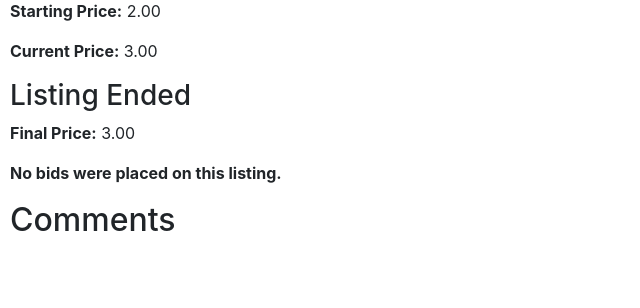
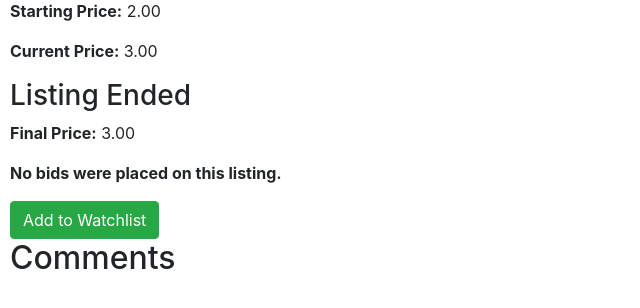
Before and after one commit to Jessicacktodd/CS50-Project2, a Django app: page /listing/1/ in a window 1280 px wide. Shown: the part 250-558 px from the top of the page, without its empty margins (0-640 px from the left). Run offline with Django 3.2, Linux system fonts and the light colour scheme; data comes from the database, SQL or seed files in the repository; both versions use the stored data as it was after the commit; data that the repository does not hold is empty; some libraries are stand-ins or nearby versions.

Commit message:
added watchlist functionality

```diff
--- a/auctions/models.py
+++ b/auctions/models.py
@@ -16,6 +16,7 @@ class AuctionListing(models.Model):
     is_active = models.BooleanField(default=True)
     winner = models.ForeignKey(User, on_delete=models.SET_NULL, related_name="auctions_won", null=True, blank=True)
     seller = models.ForeignKey(User, on_delete=models.CASCADE, related_name="listings")
+    watchlist = models.ManyToManyField(User, related_name="listing_watchlist")
 
     def __str__(self):
         return self.title
--- a/auctions/templates/auctions/layout.html
+++ b/auctions/templates/auctions/layout.html
@@ -25,6 +25,9 @@
                     <a class="nav-link" href="{% url 'create_listing' %}">Create Listing</a>
                 </li>
                 <li class="nav-item">
+                    <a class="nav-link" href="{% url 'watchlist' %}">Watchlist</a>
+                </li>
+                <li class="nav-item">
                     <a class="nav-link" href="{% url 'logout' %}">Log Out</a>
                 </li>
             {% else %}
--- a/auctions/templates/auctions/listing.html
+++ b/auctions/templates/auctions/listing.html
@@ -52,6 +52,19 @@
     {% endif %}
 {% endif %}
 
+
+{% if in_watchlist %}
+    <form action="{% url 'removeWatchlist' listing.id %}" method="post">
+        {% csrf_token %}
+        <button type="submit" class="btn btn-danger">Remove from Watchlist</button>
+    </form>
+{% else %}
+    <form action="{% url 'addWatchlist' listing.id %}" method="post">
+        {% csrf_token %}
+        <button type="submit" class="btn btn-success">Add to Watchlist</button>
+    </form>
+{% endif %}
+
 <h2>Comments</h2>
 
 <br>
--- a/auctions/urls.py
+++ b/auctions/urls.py
@@ -12,4 +12,7 @@ urlpatterns = [
     path("listing/<int:listing_id>/place_bid", views.place_bid, name="place_bid"),
     path("listing/<int:listing_id>/close", views.close_listing, name="close_listing"),
     path("listing/<int:listing_id>/comments", views.comments, name="comments"),
+    path("remove_watchlist/<int:listing_id>", views.remove_watchlist, name="removeWatchlist"),
+    path("add_to_watchlist/<int:listing_id>", views.add_to_watchlist, name="addWatchlist"),
+    path("watchlist", views.display_watchlist, name="watchlist"),
 ]
--- a/auctions/views.py
+++ b/auctions/views.py
@@ -116,12 +116,14 @@ def create_listing(request):
 def listing(request, listing_id):
     listing = get_object_or_404(AuctionListing, pk=listing_id)
     is_seller = request.user == listing.seller
+    in_watchlist = request.user in listing.watchlist.all()
     comments = listing.comments.all()
 
     context = {
         "listing": listing,
         "is_seller": is_seller,
-        "comments": comments
+        "in_watchlist": in_watchlist,
+        "comments": listing.comments.all()
     }
 
     if not listing.is_active:
@@ -221,3 +223,23 @@ def comments(request, listing_id):
 
         messages.success(request, "Message sucessfully posted")
         return redirect("listing", listing_id=listing.id)
+
+def display_watchlist(request):
+    current_user = request.user
+    listings = current_user.listing_watchlist.all()
+    return render(request, "auctions/watchlist.html", {
+        "listings": listings
+    })
+
+def remove_watchlist(request, listing_id):
+    listing = get_object_or_404(AuctionListing, pk=listing_id)
+    current_user = request.user
+    listing.watchlist.remove(current_user)
+    return HttpResponseRedirect(reverse("listing", args=(listing_id,)))
+
+
+def add_to_watchlist(request, listing_id):
+    listing = get_object_or_404(AuctionListing, pk=listing_id)
+    current_user = request.user
+    listing.watchlist.add(current_user)
+    return HttpResponseRedirect(reverse("listing", args=(listing_id, )))
```
Also changed, not shown: auctions/templates/auctions/watchlist.html (added, +22 -0 lines), auctions/migrations/0006_auctionlisting_watchlist.py (added), db.sqlite3.
